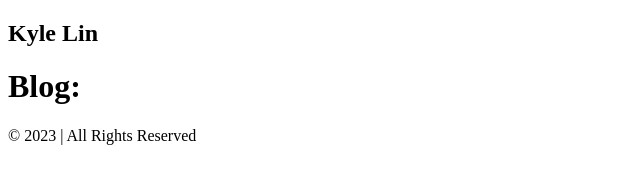
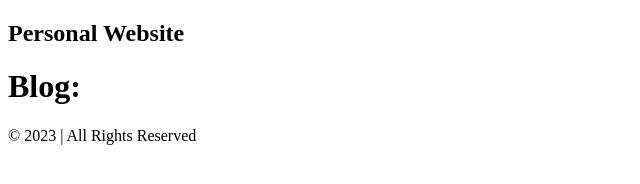
Before and after one commit to kylelin23/-kylelin-.github.io, a plain HTML site: page blog.html in a window 1280 px wide. Shown: the whole page, without its empty margins (0-640 px from the left). Drawn offline with Linux system fonts and the light colour scheme.

Commit message:
feat: update logo blog.html and contact.html and index.html and portfolio.html and resume.html

```diff
--- a/blog.html
+++ b/blog.html
@@ -5,7 +5,7 @@
     </head>
     <body>
         <nav class = "navbar">
-            <h1 class = "logo">Kyle Lin</h1>
+            <h1 class = "logo">Personal Website</h1>
         </nav>
         <main>
             <h1 class = "page-title">Blog: </h1>
```
Also changed, not shown: contact.html (+1 -1 lines), index.html (+1 -1 lines), portfolio.html (+1 -1 lines), resume.html (+1 -1 lines).
